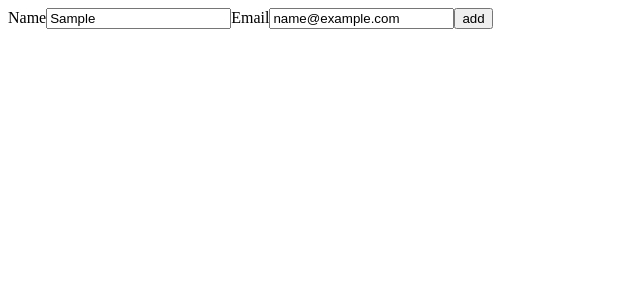
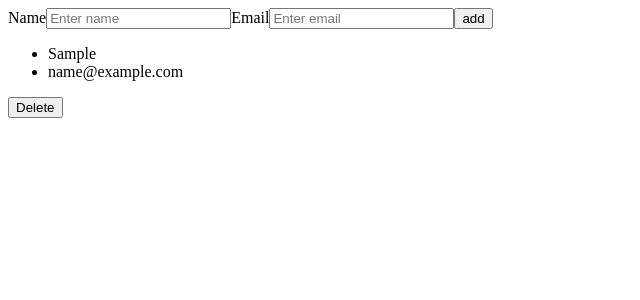
Before and after one commit to NemishteAnushka/react-hooks, a React (Vite) app in the folder react-hook/: page / in a window 1280 px wide. Both pictures are taken after typing "Sample", "name@example.com" into the empty fields and a click on the button "add". Shown: the top 300 px of the page, without its empty margins (0-640 px from the left). Built offline with nearby package versions, Linux system fonts and the light colour scheme.

Commit message:
basic record keeping project

```diff
--- a/react-hook/src/components/simple useState project/RecordKeeping.jsx
+++ b/react-hook/src/components/simple useState project/RecordKeeping.jsx
@@ -1,13 +1,31 @@
 import React, { useState } from "react";
-
+import { v4 as uuid } from "uuid";
 function RecordKeeping() {
   const [name, setName] = useState("");
   const [email, setEmail] = useState("");
+  const [records, setRecords] = useState([]);
+  console.log(records);
   const onSubmit = (e) => {
     e.preventDefault();
     console.log("submit");
+    console.log("name", { name, email });
+    const newRecords = { id: uuid(), name, email };
+    setRecords((prevState) => {
+      return [...prevState, newRecords];
+    });
+    setEmail("");
+    setName("");
+  };
+  //remove user
+  const deleteUser = (id) => {
+    setRecords((prevState) => {
+      return prevState.filter((user) => {
+        return user.id !== id;
+      });
+    });
   };
   return (
+    <>
       <form onSubmit={onSubmit}>
         <label htmlFor="name">Name</label>
         <input
@@ -33,6 +51,24 @@ function RecordKeeping() {
         />
         <button type="submit">add</button>
       </form>
+      <div>
+        {records.map((record) => (
+          <>
+            <ul key={uuid()}>
+              <li>{record.name}</li>
+              <li>{record.email}</li>
+            </ul>
+            <button
+              onClick={() => {
+                deleteUser(record.id);
+              }}
+            >
+              Delete
+            </button>
+          </>
+        ))}
+      </div>
+    </>
   );
 }
 
```
Lines whose indentation alone changed are shown as unchanged.
